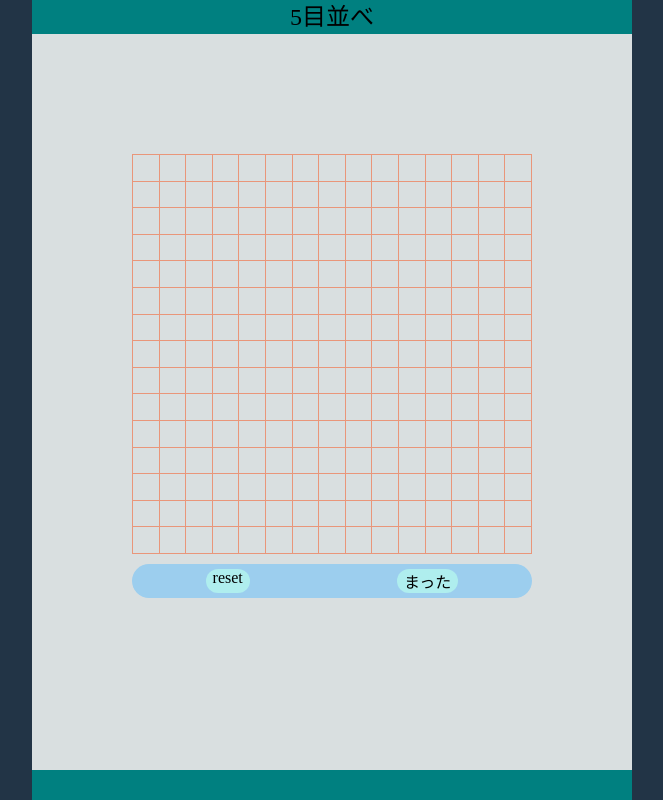
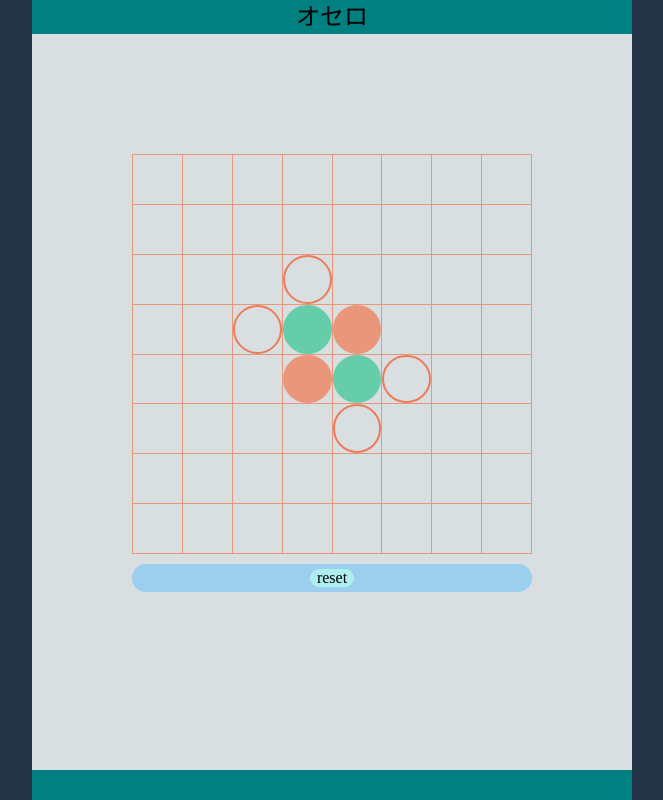
Before and after one commit to sumiship/othello, a Vue app: page / in a window 1280 px wide. Shown: the whole page, without its empty margins (308-971 px from the left). Built offline with nearby package versions, Linux system fonts and the light colour scheme.

Commit message:
complete

```diff
--- a/src/components/Field.vue
+++ b/src/components/Field.vue
@@ -14,7 +14,6 @@
     </div>
     <div class="control">
       <div class="button" @click="reset()">reset</div>
-      <div class="button" @click="back()">まった</div>
     </div>
   </div>
 </template>
@@ -25,27 +24,21 @@ export default Vue.extend({
   data() {
     return {
       fieldCells: [
-        [0, 0, 0, 0, 0, 0, 0, 0, 0, 0, 0, 0, 0, 0, 0],
-        [0, 0, 0, 0, 0, 0, 0, 0, 0, 0, 0, 0, 0, 0, 0],
-        [0, 0, 0, 0, 0, 0, 0, 0, 0, 0, 0, 0, 0, 0, 0],
-        [0, 0, 0, 0, 0, 0, 0, 0, 0, 0, 0, 0, 0, 0, 0],
-        [0, 0, 0, 0, 0, 0, 0, 0, 0, 0, 0, 0, 0, 0, 0],
-        [0, 0, 0, 0, 0, 0, 0, 0, 0, 0, 0, 0, 0, 0, 0],
-        [0, 0, 0, 0, 0, 0, 0, 0, 0, 0, 0, 0, 0, 0, 0],
-        [0, 0, 0, 0, 0, 0, 0, 0, 0, 0, 0, 0, 0, 0, 0],
-        [0, 0, 0, 0, 0, 0, 0, 0, 0, 0, 0, 0, 0, 0, 0],
-        [0, 0, 0, 0, 0, 0, 0, 0, 0, 0, 0, 0, 0, 0, 0],
-        [0, 0, 0, 0, 0, 0, 0, 0, 0, 0, 0, 0, 0, 0, 0],
-        [0, 0, 0, 0, 0, 0, 0, 0, 0, 0, 0, 0, 0, 0, 0],
-        [0, 0, 0, 0, 0, 0, 0, 0, 0, 0, 0, 0, 0, 0, 0],
-        [0, 0, 0, 0, 0, 0, 0, 0, 0, 0, 0, 0, 0, 0, 0],
-        [0, 0, 0, 0, 0, 0, 0, 0, 0, 0, 0, 0, 0, 0, 0],
+        [0, 0, 0, 0, 0, 0, 0, 0],
+        [0, 0, 0, 0, 0, 0, 0, 0],
+        [0, 0, 0, 0, 0, 0, 0, 0],
+        [0, 0, 0, -1, 1, 0, 0, 0],
+        [0, 0, 0, 1, -1, 0, 0, 0],
+        [0, 0, 0, 0, 0, 0, 0, 0],
+        [0, 0, 0, 0, 0, 0, 0, 0],
+        [0, 0, 0, 0, 0, 0, 0, 0],
       ],
       player: 1,
       gameEnd: false,
-      actionMemory: [],
-      fieldWidth: 15,
-      fieldHeight: 15,
+      // actionMemory: [],
+      fieldWidth: 8,
+      fieldHeight: 8,
+      ableCells: [],
     };
   },
   computed: {
@@ -55,7 +48,7 @@ export default Vue.extend({
     },
   },
   methods: {
-    reset() {
+    restart() {
       for (let i = 0; i < this.fieldHeight; i++) {
         for (let j = 0; j < this.fieldWidth; j++) {
           this.fieldCells[i].splice(j, 1, 0);
@@ -64,21 +57,29 @@ export default Vue.extend({
       this.player = 1;
       this.gameEnd = false;
     },
-    back() {
-      let posi = this.actionMemory.pop();
-      this.fieldCells[posi[0]].splice(posi[1], 1, 0);
-      this.player *= -1;
-      if (this.gameEnd) {
-        this.gameEnd = false;
+    ableReset() {
       for (let i = 0; i < this.fieldHeight; i++) {
         for (let j = 0; j < this.fieldWidth; j++) {
-            if (this.fieldCells[i][j] == -2)
-              this.fieldCells[i].splice(j, 1, -1);
-            if (this.fieldCells[i][j] == 2) this.fieldCells[i].splice(j, 1, 1);
-          }
+          if (this.fieldCells[i][j] == 7 || this.fieldCells[i][j] == -7)
+            this.fieldCells[i].splice(j, 1, 0);
         }
       }
     },
+    // back() {
+    //   let posi = this.actionMemory.pop();
+    //   this.fieldCells[posi[0]].splice(posi[1], 1, 0);
+    //   this.player *= -1;
+    //   if (this.gameEnd) {
+    //     this.gameEnd = false;
+    //     for (let i = 0; i < this.fieldHeight; i++) {
+    //       for (let j = 0; j < this.fieldWidth; j++) {
+    //         if (this.fieldCells[i][j] == -2)
+    //           this.fieldCells[i].splice(j, 1, -1);
+    //         if (this.fieldCells[i][j] == 2) this.fieldCells[i].splice(j, 1, 1);
+    //       }
+    //     }
+    //   }
+    // },
     cellStatus(col) {
       switch (col) {
         case 0:
@@ -87,13 +88,13 @@ export default Vue.extend({
           return "p1";
         case -1:
           return "p2";
-        case 2:
-          return "endP1";
-        case -2:
-          return "endP2";
+        case 7:
+          return "p1AbleCell";
+        case -7:
+          return "p2AbleCell";
       }
     },
-    derction(direction) {
+    direction(direction) {
       let ret = [0, 0];
       switch (direction) {
         case 1:
@@ -111,64 +112,107 @@ export default Vue.extend({
       }
       return ret;
     },
-    chainChange(position, chain, direction, player) {
-      let move = this.derction(direction);
-      for (let i = 0; i < chain; i++) {
-        this.fieldCells[position[0] + move[0] * i][position[1] + move[1] * i] =
-          player * 2;
+    beforeAction() {
+      for (let i = 0; i < this.fieldHeight; i++) {
+        for (let j = 0; j < this.fieldWidth; j++) {
+          if (this.fieldCells[i][j] == 0) {
+            let canPlacedCells = this.judge(i, j, this.player);
+            if (canPlacedCells[0]) {
+              this.ableCells.push([i, j, canPlacedCells]);
+              this.fieldCells[i].splice(j, 1, this.player * 7);
+              this.fieldCells[i][j] = this.player * 7;
+            }
+          }
+        }
       }
     },
-    putCell(row, col, setnum) {
-      let judges = [];
-      if (this.fieldCells[row][col] != 0 || this.gameEnd) return;
-      this.fieldCells[row].splice(col, 1, setnum);
-      for (let i = 0; i < 4; i++) {
-        let jud = this.judge(row, col, i + 1, setnum);
-        if (jud[0] >= 5) {
-          judges.push(jud);
-          this.gameEnd = true;
+    chainChange(row, col, direction, chain, player) {
+      let move = this.direction(direction);
+      for (let i = 1; i <= chain; i++) {
+        this.fieldCells[row + move[0] * i][col + move[1] * i] = player;
+      }
+      for (let i = -1; i >= chain; i--) {
+        this.fieldCells[row + move[0] * i][col + move[1] * i] = player;
+      }
+    },
+    putCell(row, col, player) {
+      let canPlacedCells;
+      if (this.fieldCells[row][col] != 7 * player || this.gameEnd) return;
+      for (let i = 0; i < this.ableCells.length; i++) {
+        if (this.ableCells[i][0] == row && this.ableCells[i][1] == col) {
+          canPlacedCells = this.ableCells[i][2];
         }
       }
-      if (this.gameEnd) {
-        for (let i = 0; i < judges.length; i++) {
-          this.chainChange(judges[i][1], judges[i][0], judges[i][2], setnum);
+      this.fieldCells[row].splice(col, 1, player);
+      for (let i = 0; i < canPlacedCells.length; i++) {
+        this.chainChange(
+          row,
+          col,
+          canPlacedCells[i][0],
+          canPlacedCells[i][1],
+          player
+        );
+      }
+      console.log(this.ableCells);
+      this.ableReset();
+      this.ableCells = [];
+      console.log(this.ableCells);
+      this.player *= -1;
+      this.beforeAction();
+    },
+    judge(row, col, player) {
+      let canPlacedCells = []; //[direction,count]
+      let count;
+      let moved;
+      let directionAdd;
+      for (let i = 1; i < 5; i++) {
+        directionAdd = this.direction(i);
+        count = 0;
+        for (let j = 1; j < 10; j++) {
+          moved = [row + directionAdd[0] * j, col + directionAdd[1] * j];
+          if (
+            !this.isAbleCell(moved[0], moved[1]) ||
+            this.fieldCells[moved[0]][moved[1]] == 0 ||
+            this.fieldCells[moved[0]][moved[1]] == 7 * this.player
+          )
+            break;
+          if (this.fieldCells[moved[0]][moved[1]] == player * -1) count++;
+          if (this.fieldCells[moved[0]][moved[1]] == player) {
+            if (count > 0) canPlacedCells.push([i, count]);
+            break;
           }
         }
-      let memo = [row, col];
-      this.actionMemory.push(memo);
-      // console.log(judges);
-      this.player *= -1;
-    },
-    judge(row, col, direction, player) {
-      let move = this.derction(direction);
-      let moved = [0, 0];
-      let edge = [row, col];
-      let connectNum = 1;
-      for (let i = 1; i < 5; i++) {
-        moved = [row + move[0] * i, col + move[1] * i];
-        if (this.isAbleCell(moved[0], moved[1])) break;
-        // console.log("OK");
-        if (this.fieldCells[moved[0]][moved[1]] != player) {
+        count = 0;
+        for (let j = 1; j < 10; j++) {
+          moved = [row + directionAdd[0] * -j, col + directionAdd[1] * -j];
+          if (
+            !this.isAbleCell(moved[0], moved[1]) ||
+            this.fieldCells[moved[0]][moved[1]] == 0 ||
+            this.fieldCells[moved[0]][moved[1]] == 7 * this.player
+          )
+            break;
+          if (this.fieldCells[moved[0]][moved[1]] == player * -1) count--;
+          if (this.fieldCells[moved[0]][moved[1]] == player) {
+            if (count < 0) canPlacedCells.push([i, count]);
             break;
           }
-        connectNum++;
         }
-      for (let i = 1; i < 5; i++) {
-        moved = [row + move[0] * -i, col + move[1] * -i];
-        if (this.isAbleCell(moved[0], moved[1])) break;
-        if (this.fieldCells[moved[0]][moved[1]] != player) {
-          break;
       }
-        edge = moved;
-        connectNum++;
-      }
-      return [connectNum, edge, direction];
+      return canPlacedCells;
     },
     isAbleCell(row, col) {
-      if (row < 0 || row >= this.fieldHeight || col < 0 || row >= this.fieldWidth) return true;
-      // console.log("OK");
+      if (
+        row >= 0 &&
+        row < this.fieldHeight &&
+        col >= 0 &&
+        col < this.fieldWidth
+      )
+        return true;
       return false;
     },
+  },
+  mounted: function() {
+    this.beforeAction();
   },
 });
 </script>
@@ -212,10 +256,10 @@ export default Vue.extend({
 }
 .row {
   display: flex;
-  height: 6.666%;
+  height: 12.5%;
 }
 .cell {
-  width: 6.666%;
+  width: 12.5%;
   border-top: solid 1px;
   border-left: solid 1px;
 }
@@ -229,14 +273,14 @@ export default Vue.extend({
   background-color: mediumaquamarine;
   border-radius: 50%;
 }
-.endP1 {
+.p1AbleCell {
   height: 100%;
-  background-color: orangered;
+  border: 2px solid rgb(235, 124, 91);
   border-radius: 50%;
 }
-.endP2 {
+.p2AbleCell {
   height: 100%;
-  background-color: springgreen;
+  border: 2px solid rgb(84, 112, 103);
   border-radius: 50%;
 }
 .control {
@@ -258,7 +302,7 @@ export default Vue.extend({
     width: 400px;
     height: 400px;
   }
-  .control{
+  .control {
     width: 400px;
   }
 }
--- a/src/components/Header.vue
+++ b/src/components/Header.vue
@@ -1,6 +1,6 @@
 <template>
   <div class="header">
-    5目並べ
+    オセロ
   </div>
 </template>
 <style scoped>
```
Lines whose indentation alone changed are shown as unchanged.
